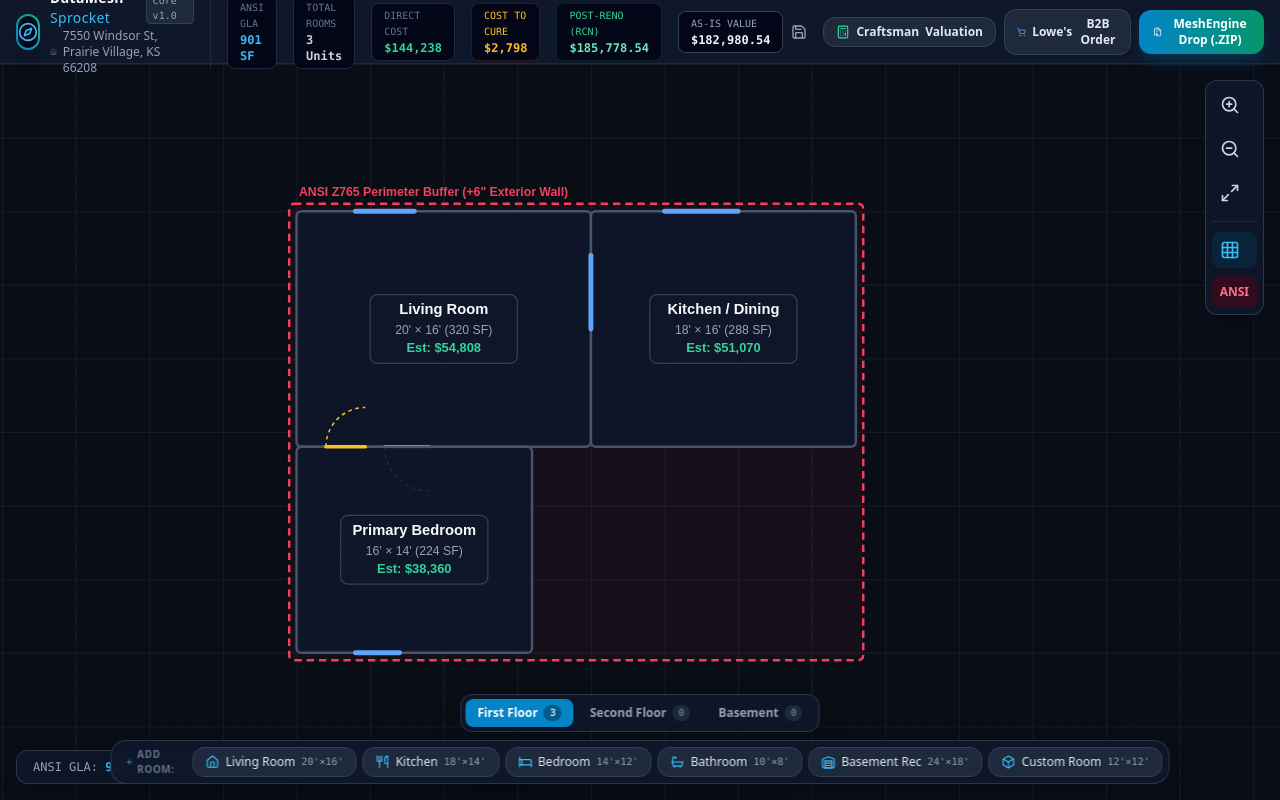
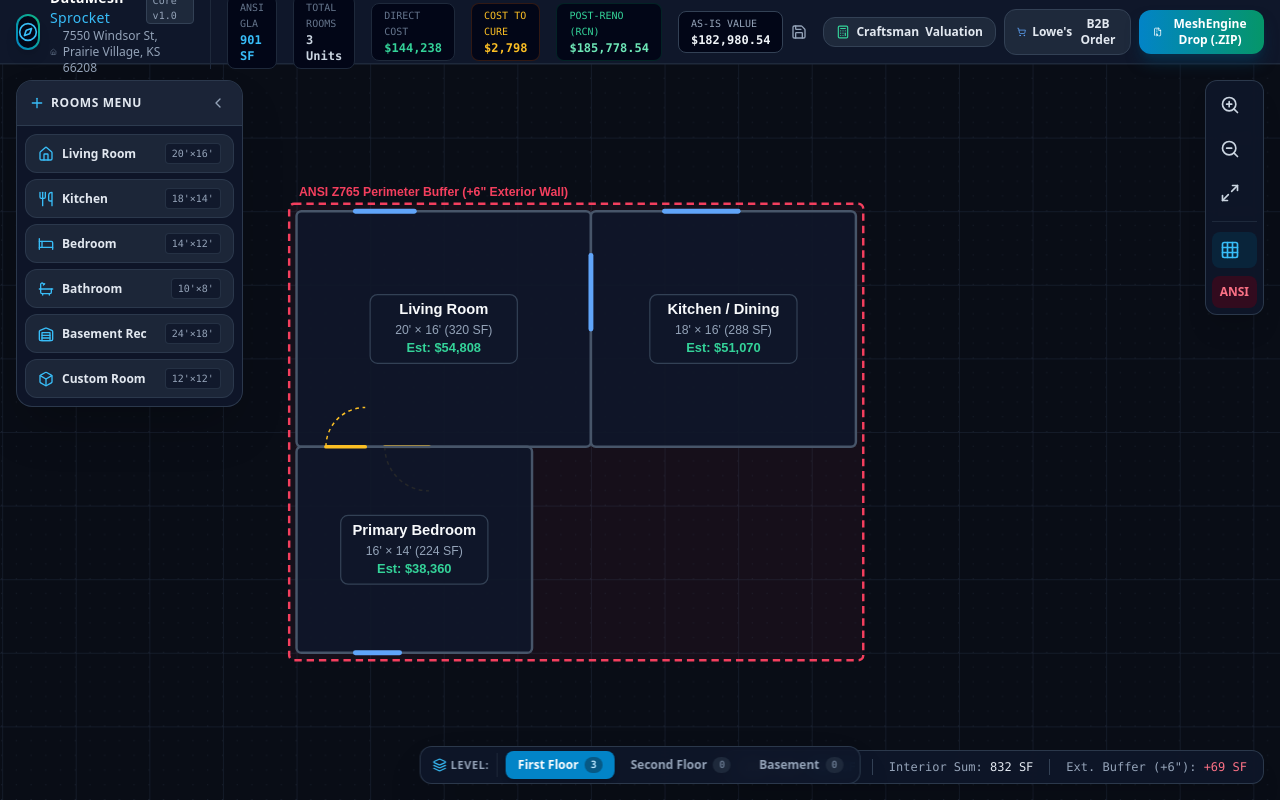
Before and after one commit to RKBobe/VisScope, a React (Vite) app: page / in a window 1280 px wide. Built offline with nearby package versions, Linux system fonts and the light colour scheme.

Commit message:
fix: relocate rooms palette to left side to resolve menu overlap

```diff
--- a/src/components/canvas/VectorCanvas.tsx
+++ b/src/components/canvas/VectorCanvas.tsx
@@ -246,7 +246,7 @@ export const VectorCanvas: React.FC<VectorCanvasProps> = ({
       </div>
 
       {/* Dynamic Measurement Banner */}
-      <div className="absolute bottom-4 left-4 z-20 bg-slate-900/90 backdrop-blur border border-slate-700/80 rounded-xl px-4 py-2 shadow-xl flex items-center gap-4 text-xs font-mono">
+      <div className="absolute bottom-4 right-4 z-20 bg-slate-900/90 backdrop-blur border border-slate-700/80 rounded-xl px-4 py-2 shadow-xl hidden sm:flex items-center gap-4 text-xs font-mono">
         <div>
           <span className="text-slate-400">ANSI GLA: </span>
           <span className="text-sky-400 font-bold">{ansiData.ansi_gla_sqft} SF</span>
--- a/src/components/layout/RoomPalette.tsx
+++ b/src/components/layout/RoomPalette.tsx
@@ -1,6 +1,17 @@
-import React from 'react';
+import React, { useState } from 'react';
 import { FloorLevel } from '../../types/sprocket';
-import { Plus, Home, Utensils, Bed, Bath, Warehouse, Box } from 'lucide-react';
+import {
+  Plus,
+  Home,
+  Utensils,
+  Bed,
+  Bath,
+  Warehouse,
+  Box,
+  ChevronLeft,
+  ChevronRight,
+  Layers,
+} from 'lucide-react';
 
 interface RoomPaletteProps {
   currentLevel: FloorLevel;
@@ -30,10 +41,84 @@ export const RoomPalette: React.FC<RoomPaletteProps> = ({
   onAddRoom,
   roomsCountPerLevel,
 }) => {
+  const [isCollapsed, setIsCollapsed] = useState(false);
+
   return (
-    <div className="absolute bottom-4 left-1/2 -translate-x-1/2 z-20 flex flex-col items-center gap-2 select-none">
-      {/* Floor Level Selector Tabs */}
+    <>
+      {/* Left-Side Custom Rooms Palette */}
+      <div className="absolute top-4 left-4 z-20 select-none">
+        <div className="bg-slate-900/95 backdrop-blur-md border border-slate-700/80 rounded-2xl shadow-2xl overflow-hidden transition-all duration-200">
+          {/* Header Bar */}
+          <div className="px-3 py-2.5 bg-slate-800/80 border-b border-slate-700/80 flex items-center justify-between gap-2">
+            <div className="flex items-center gap-1.5">
+              <Plus className="w-4 h-4 text-sky-400" />
+              {!isCollapsed && (
+                <span className="text-xs font-bold uppercase tracking-wider text-slate-200">
+                  Rooms Menu
+                </span>
+              )}
+            </div>
+            <button
+              onClick={() => setIsCollapsed(!isCollapsed)}
+              className="text-slate-400 hover:text-white p-1 hover:bg-slate-700 rounded transition"
+              title={isCollapsed ? 'Expand Rooms Menu' : 'Collapse Rooms Menu'}
+            >
+              {isCollapsed ? (
+                <ChevronRight className="w-4 h-4" />
+              ) : (
+                <ChevronLeft className="w-4 h-4" />
+              )}
+            </button>
+          </div>
+
+          {/* Room Templates List */}
+          <div className="p-2 flex flex-col gap-1.5 max-h-[70vh] overflow-y-auto">
+            {TEMPLATES.map((tmpl, idx) => {
+              const Icon = tmpl.icon;
+              return (
+                <button
+                  key={idx}
+                  onClick={() =>
+                    onAddRoom({
+                      name: tmpl.name,
+                      length_ft: tmpl.length_ft,
+                      width_ft: tmpl.width_ft,
+                      height_ft: tmpl.height_ft,
+                      level: currentLevel,
+                    })
+                  }
+                  className={`bg-slate-800/90 hover:bg-slate-700 text-slate-200 hover:text-white border border-slate-700/70 rounded-xl transition flex items-center active:scale-95 group ${
+                    isCollapsed ? 'p-2.5 justify-center' : 'px-3 py-2 gap-2.5 justify-between'
+                  }`}
+                  title={`${tmpl.name} (${tmpl.length_ft}' × ${tmpl.width_ft}')`}
+                >
+                  <div className="flex items-center gap-2">
+                    <Icon className="w-4 h-4 text-sky-400 group-hover:text-sky-300 shrink-0" />
+                    {!isCollapsed && (
+                      <span className="text-xs font-semibold whitespace-nowrap">
+                        {tmpl.name}
+                      </span>
+                    )}
+                  </div>
+                  {!isCollapsed && (
+                    <span className="text-[10px] text-slate-400 font-mono bg-slate-900/80 px-1.5 py-0.5 rounded border border-slate-700/60 ml-2">
+                      {tmpl.length_ft}'×{tmpl.width_ft}'
+                    </span>
+                  )}
+                </button>
+              );
+            })}
+          </div>
+        </div>
+      </div>
+
+      {/* Bottom Center Floor Level Tabs */}
+      <div className="absolute bottom-4 left-1/2 -translate-x-1/2 z-20 select-none">
         <div className="bg-slate-900/90 backdrop-blur border border-slate-700/80 rounded-xl p-1 flex items-center gap-1 shadow-2xl">
+          <div className="px-2 py-1 text-[11px] font-bold uppercase tracking-wider text-slate-400 flex items-center gap-1 border-r border-slate-800 mr-1">
+            <Layers className="w-3.5 h-3.5 text-sky-400" />
+            <span className="hidden sm:inline">Level:</span>
+          </div>
           {(['First Floor', 'Second Floor', 'Basement'] as FloorLevel[]).map((level) => {
             const isActive = currentLevel === level;
             const count = roomsCountPerLevel[level] || 0;
@@ -59,38 +144,7 @@ export const RoomPalette: React.FC<RoomPaletteProps> = ({
             );
           })}
         </div>
-
-      {/* Room Template Badges */}
-      <div className="bg-slate-900/90 backdrop-blur border border-slate-700/80 rounded-2xl p-1.5 flex items-center gap-1.5 shadow-2xl overflow-x-auto max-w-[92vw]">
-        <span className="text-[10px] font-bold uppercase tracking-wider text-slate-500 px-2 flex items-center gap-1">
-          <Plus className="w-3 h-3 text-sky-400" />
-          Add Room:
-        </span>
-        {TEMPLATES.map((tmpl, idx) => {
-          const Icon = tmpl.icon;
-          return (
-            <button
-              key={idx}
-              onClick={() =>
-                onAddRoom({
-                  name: tmpl.name,
-                  length_ft: tmpl.length_ft,
-                  width_ft: tmpl.width_ft,
-                  height_ft: tmpl.height_ft,
-                  level: currentLevel,
-                })
-              }
-              className="bg-slate-800 hover:bg-slate-700 text-slate-200 hover:text-white border border-slate-700 px-3 py-1.5 rounded-xl text-xs font-medium flex items-center gap-1.5 whitespace-nowrap transition active:scale-95"
-            >
-              <Icon className="w-3.5 h-3.5 text-sky-400" />
-              <span>{tmpl.name}</span>
-              <span className="text-[10px] text-slate-400 font-mono">
-                {tmpl.length_ft}'×{tmpl.width_ft}'
-              </span>
-            </button>
-          );
-        })}
       </div>
-    </div>
+    </>
   );
 };
```
Also changed, not shown: vercel.json. Lines whose indentation alone changed are shown as unchanged.
